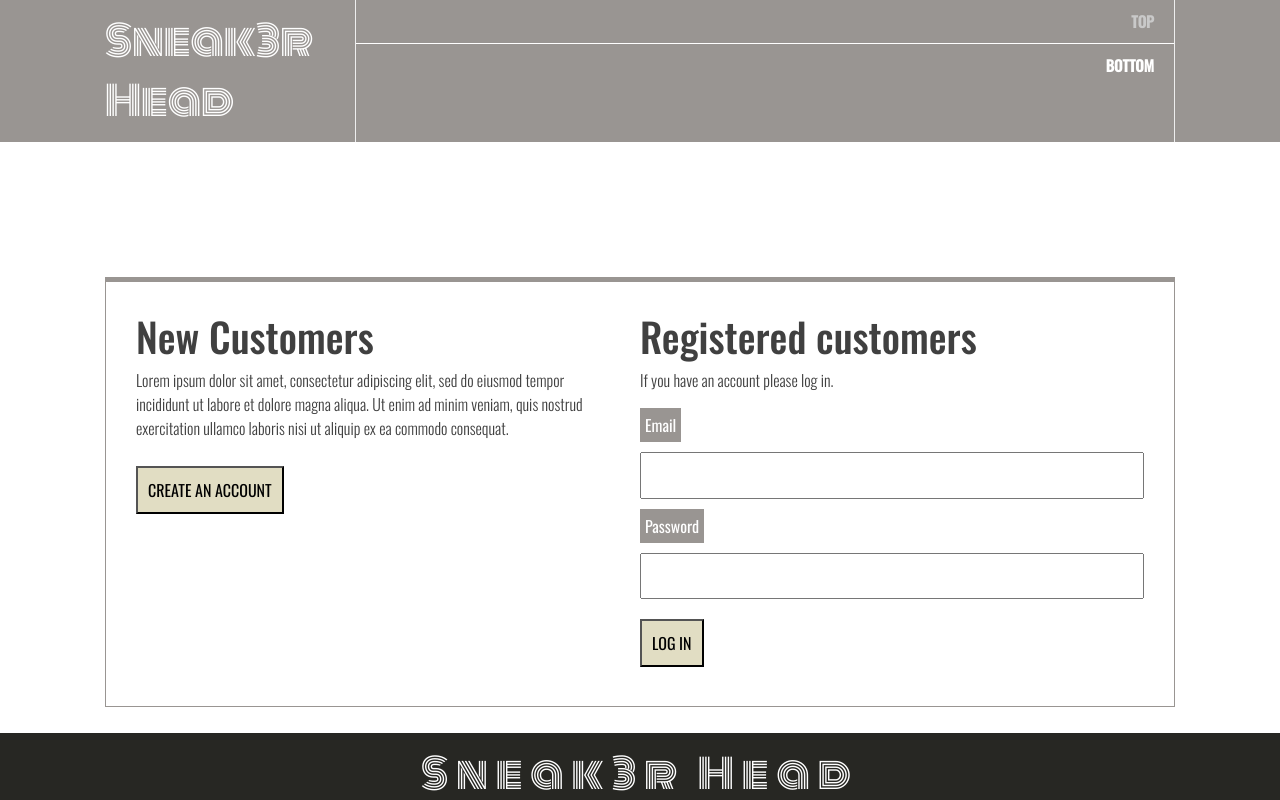
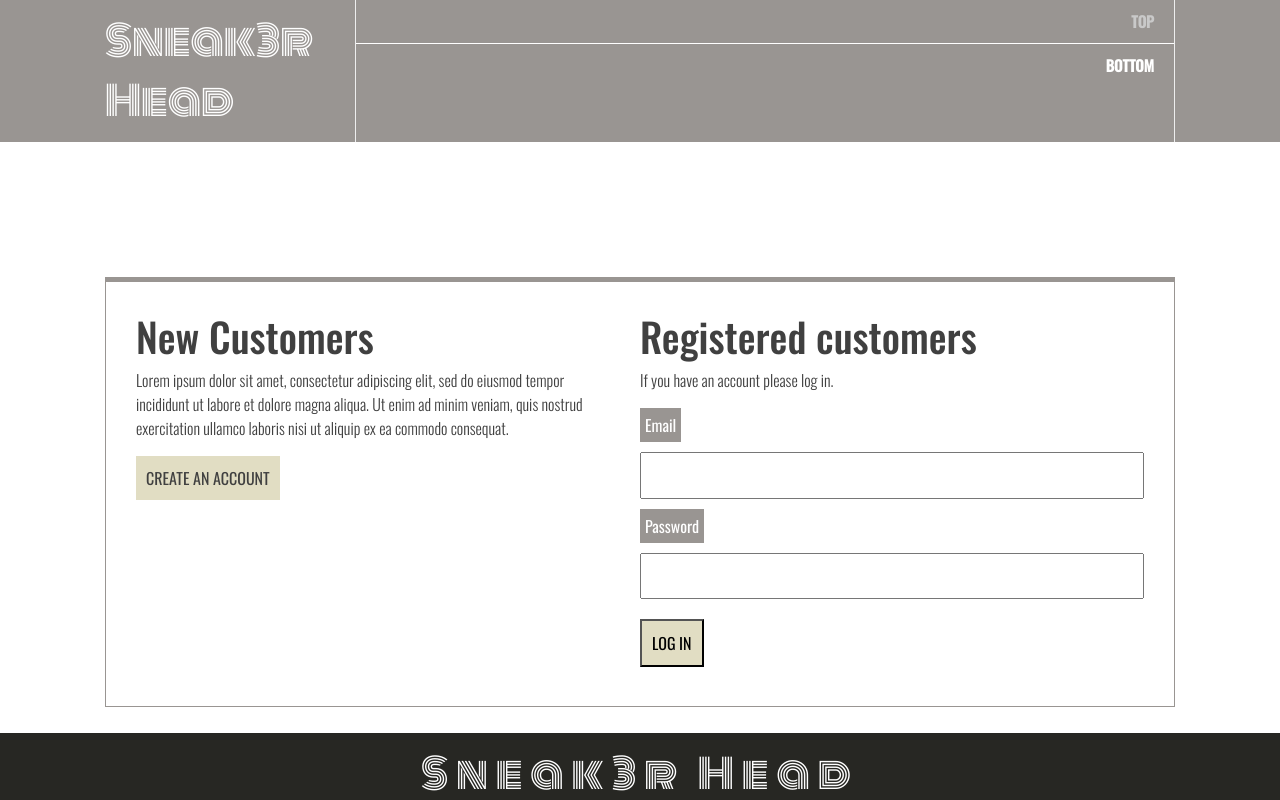
Before and after one commit to nhht77/Sneak3r-head, a React (Create React App) app in the folder client/: page /login in a window 1280 px wide. Shown: the top 800 px of the page. Built offline with nearby package versions, Linux system fonts and the light colour scheme.

Commit message:
Direct Link to Register from Login

```diff
--- a/client/src/App.css
+++ b/client/src/App.css
@@ -25,6 +25,11 @@ body {
   a {
     text-decoration: none;
     color:inherit;
+  }
+
+  a:hover{
+    color:inherit;
+    text-decoration: none;
   }
 
   .bg-b-light {
--- a/client/src/components/Auth/Login.js
+++ b/client/src/components/Auth/Login.js
@@ -1,4 +1,5 @@
 import React, { Component } from 'react';
+import {Link} from 'react-router-dom';
 import axios from 'axios';
 
 export class Login extends Component {
@@ -38,7 +39,11 @@ export class Login extends Component {
                 <div className="left">
                     <h1>New Customers</h1>
                     <p>Lorem ipsum dolor sit amet, consectetur adipiscing elit, sed do eiusmod tempor incididunt ut labore et dolore magna aliqua. Ut enim ad minim veniam, quis nostrud exercitation ullamco laboris nisi ut aliquip ex ea commodo consequat. </p>
-                    <button>Create An Account</button>
+                    <Link
+                    className='link-default'
+                    to={"/register"} >
+                    Create An Account
+                    </Link>
                 </div>
 
                 <div className="right">
```
